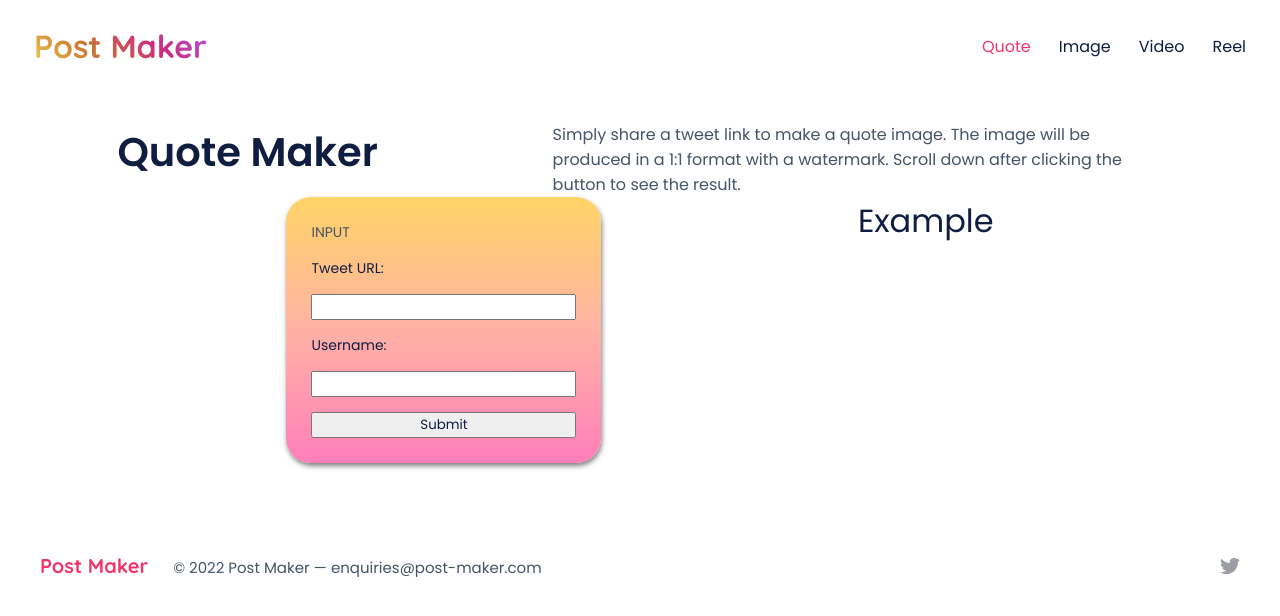
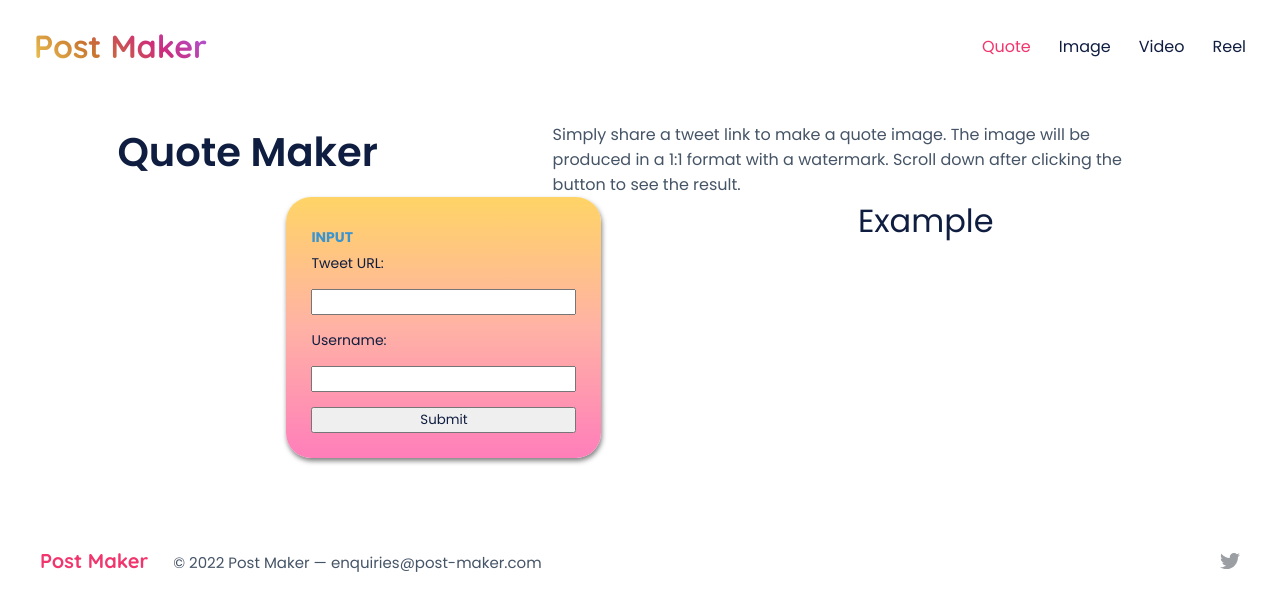
Before and after one commit to sb-haz/post-maker-frontend, a React (Create React App) app: page /quote in a window 1280 px wide. Shown: the top 616 px of the page. Built offline with nearby package versions, Linux system fonts and the light colour scheme.

Commit message:
change coloured tags

```diff
--- a/src/App.css
+++ b/src/App.css
@@ -104,6 +104,25 @@ a:hover {
     -webkit-background-clip: text;
     background-clip: text;
     -webkit-text-fill-color: transparent;
+}
+
+/* tags */
+.coloured-tag {
+    font-weight: bold;
+    margin-top: 5px;
+    margin-bottom: -10px;
+}
+
+.green {
+    color: #0cb425;
+}
+
+.red {
+    color: #cf3b3b
+}
+
+.blue {
+    color: #3b94cf
 }
 
 /* navbar */
--- a/src/QuoteTool.js
+++ b/src/QuoteTool.js
@@ -9,7 +9,7 @@ const QuoteTool = () => {
             </div>
             <div className="card-wrapper">
                 <div className="form-card">
-                    <p>INPUT</p>
+                    <p className="coloured-tag blue">INPUT</p>
                     <form className="form">
                         <label>Tweet URL:</label>
                         <input type="text" name="name" />
--- a/src/components/ToolCard.js
+++ b/src/components/ToolCard.js
@@ -3,8 +3,8 @@ const ToolCard = ({ src, availableNow, title, body }) => {
         <div className="tool-card">
             <img src={src} />
             {availableNow
-                ? <p className="tool-status">NEW</p>
-                : <p className="tool-status tool-coming-soon">COMING SOON</p>}
+                ? <p className="coloured-tag green">NEW</p>
+                : <p className="coloured-tag red">COMING SOON</p>}
             <h2>{title}</h2>
             <p>{body}</p>
             <a href="" className="gradient-btn">Use</a>
```
